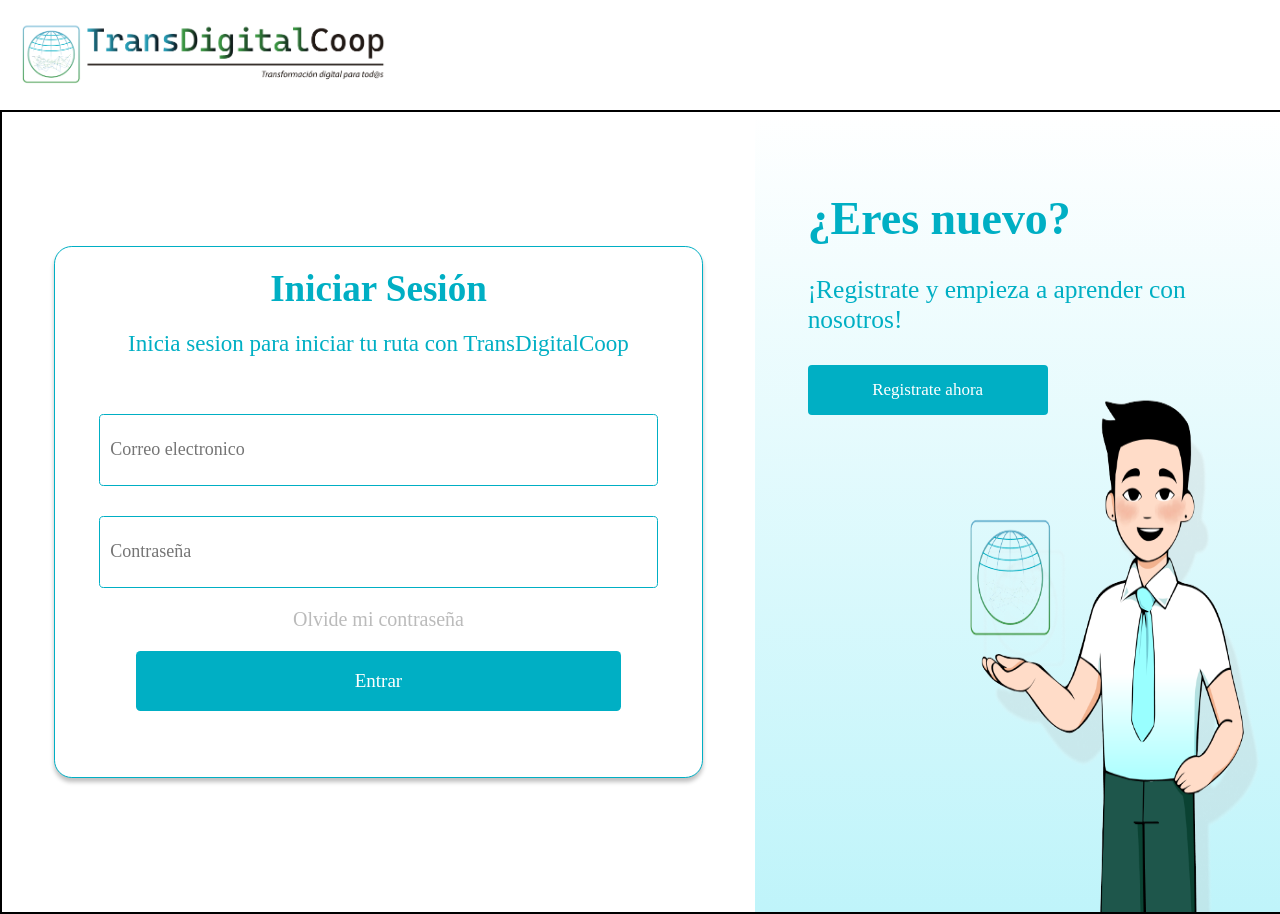
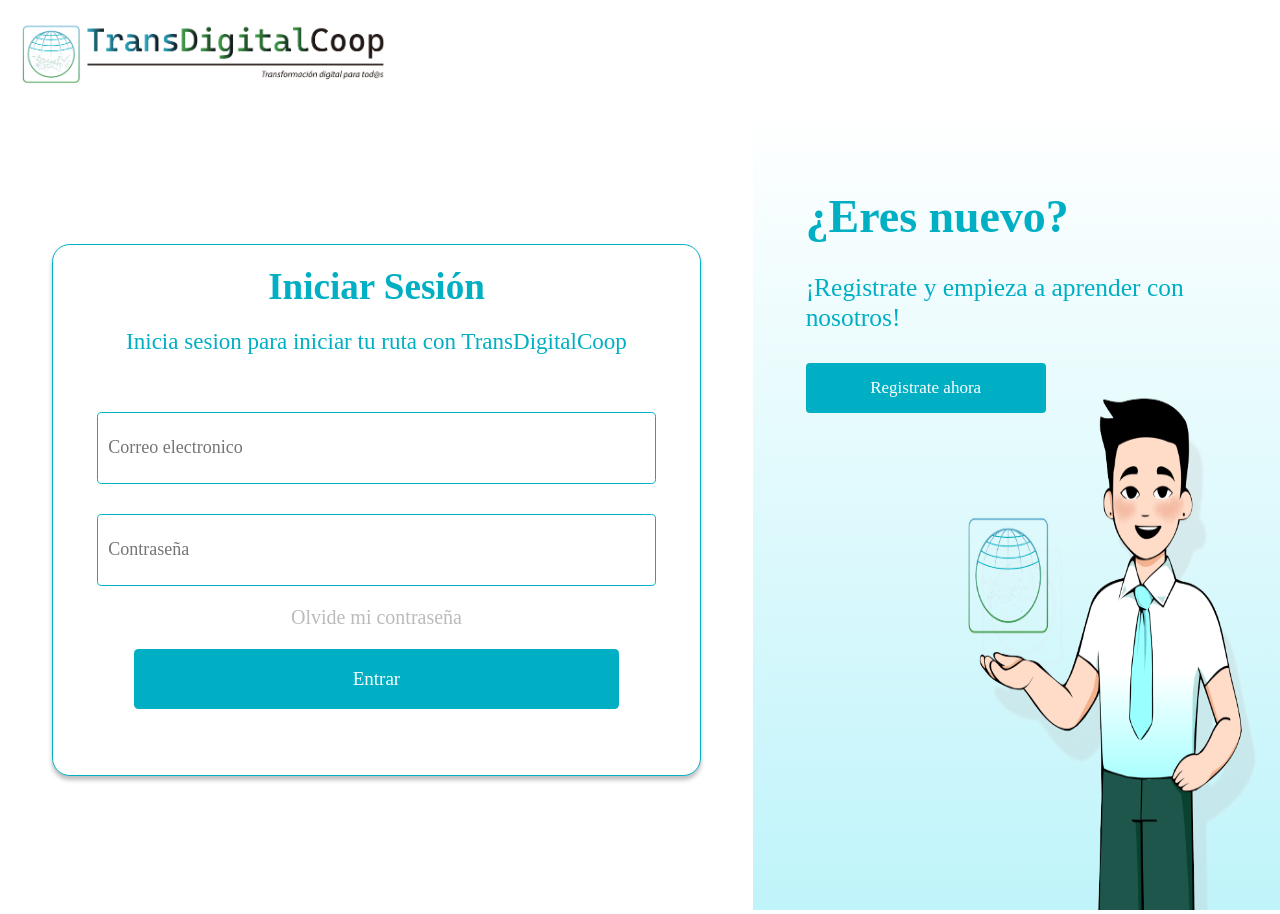
Before and after one commit to transdigitalcoop/e-learning-frontend, a React (Vite) app: page /auth in a window 1280 px wide. Built offline with nearby package versions, Linux system fonts and the light colour scheme.

Commit message:
Login terminado

```diff
--- a/src/auth/styles/Login.css
+++ b/src/auth/styles/Login.css
@@ -1,7 +1,6 @@
 .Mainlogin{
     display: grid;
     grid-template-columns: 2fr 1.4fr;
-    border: 2px solid;
     width: 100%;
     height: 100vh;
 }
```
